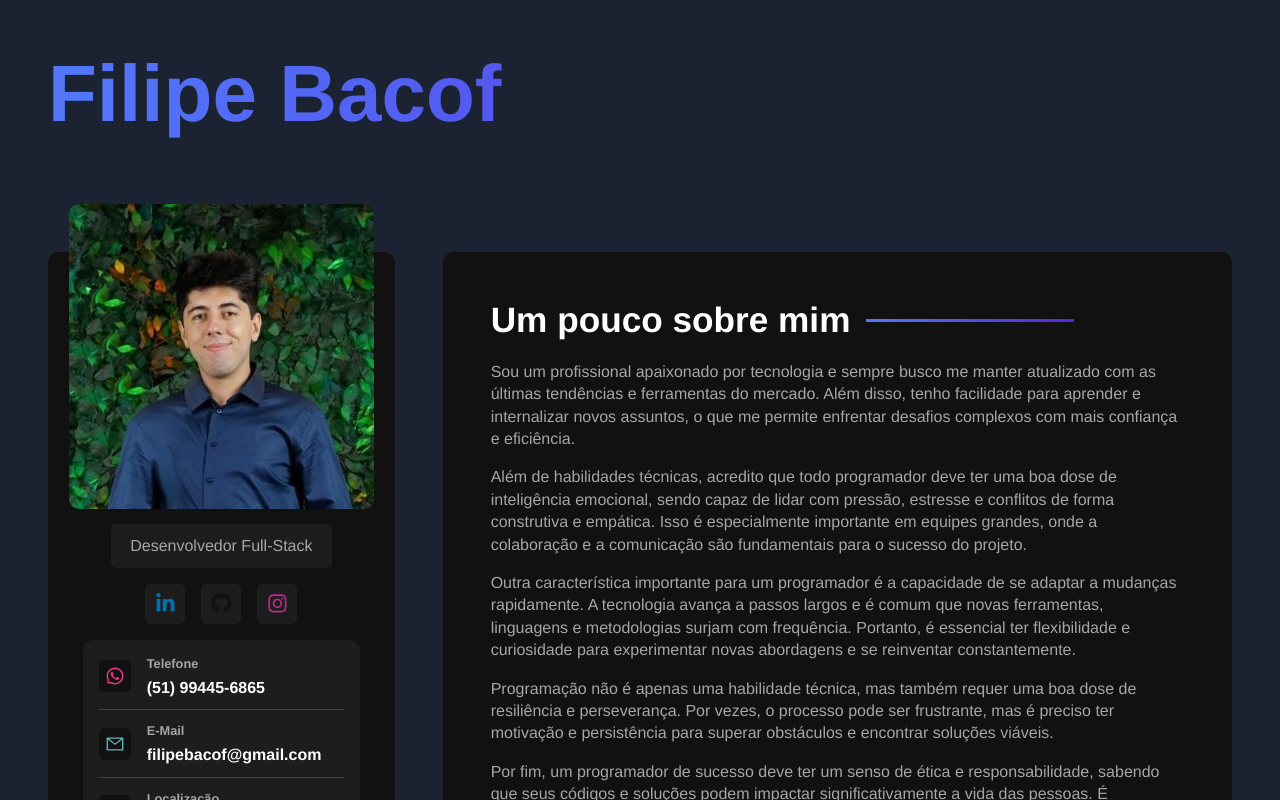
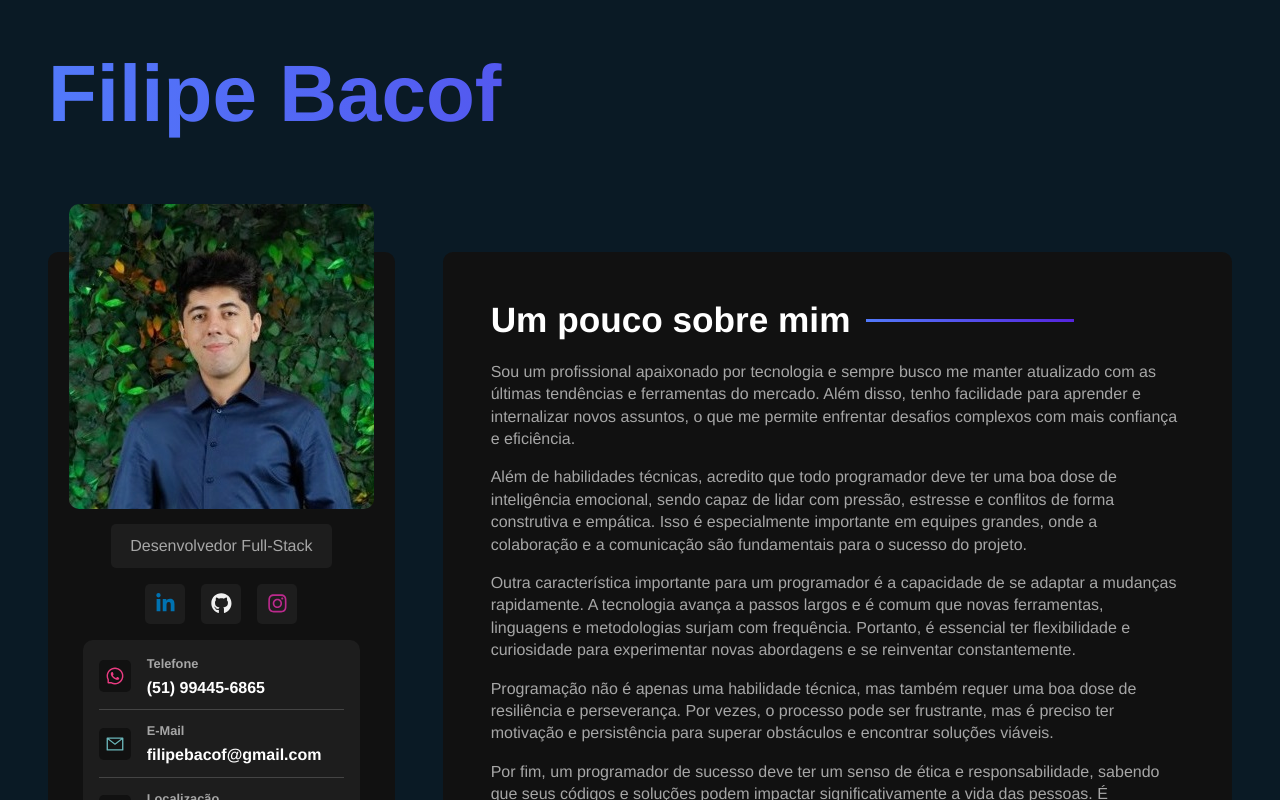
Before and after one commit to Filipe-Bacof/portifolio-filipe, a React (Vite) app: page / in a window 1280 px wide. Shown: the top 800 px of the page. Built offline with nearby package versions, Linux system fonts and the light colour scheme.

Commit message:
best styles

```diff
--- a/src/styles/components/socialnetworks.sass
+++ b/src/styles/components/socialnetworks.sass
@@ -18,7 +18,7 @@
         color: #0072b1
 
     #github
-        color: #111
+        color: #f0f0f0
 
     #instagram
         color: #bc2a8d
--- a/src/styles/variables.sass
+++ b/src/styles/variables.sass
@@ -1,7 +1,7 @@
 $font-stack: "Helvetica"
 $text-color: #fff
 $text-color-secondary: #a6a6a6
-$body-bg-color: #1b2231
+$body-bg-color: #0a1a25
 $bg-color: #111
 $bg-color-secondary: #1d1d1d
 $container-border-radius: 10px
```
